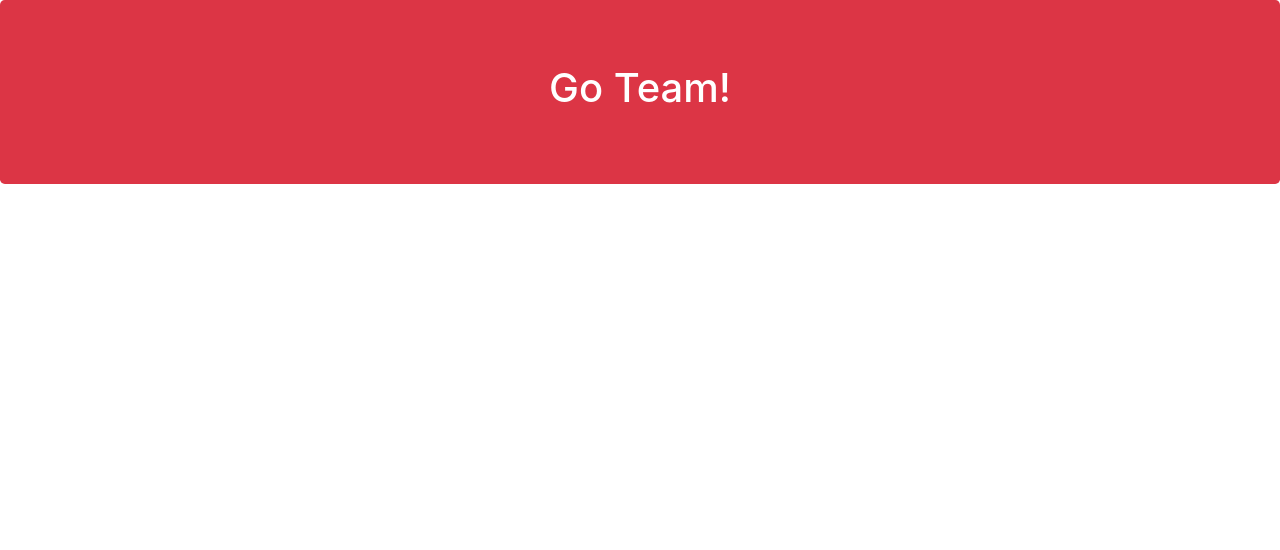
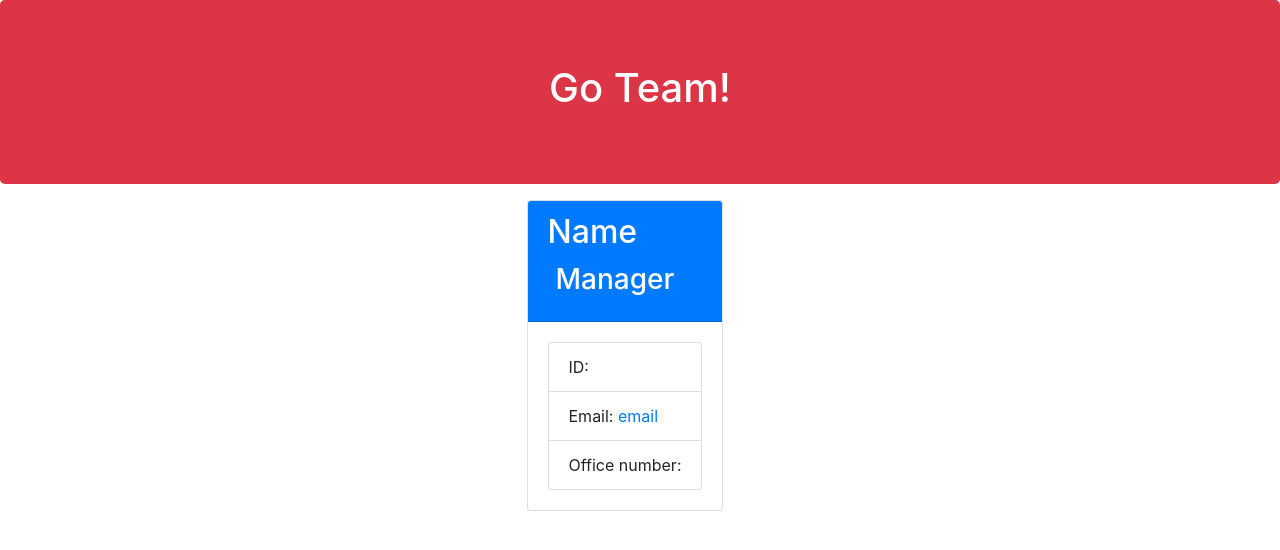
Before and after one commit to kalebritt/profile-generator-mod10, a website: page html.html in a window 1280 px wide. Drawn offline with nearby package versions, Linux system fonts and the light colour scheme.

Commit message:
manager html block in html template

```diff
--- a/html.html
+++ b/html.html
@@ -20,5 +20,19 @@
         <div class="row">
             <div class="row team-area col-12 d-flex justify-content-center">
 
+<div class="card employee-card">
+    <div class="card-header bg-primary text-white">
+        <h2 class="card-title">Name</h2>
+        <h3 class="card-title"><i class="fas fa-mug-hot mr-2"></i>Manager</h3>
+    </div>
+    <div class="card-body">
+        <ul class="list-group">
+            <li class="list-group-item">ID: </li>
+            <li class="list-group-item">Email: <a href="mailto:">email</a></li>
+            <li class="list-group-item">Office number: </li>
+        </ul>
+    </div>
+</div>
+
 </body>
 </html>
--- a/src/generateTeam.js
+++ b/src/generateTeam.js
@@ -8,7 +8,7 @@ const generateTeam = (employeeArray) => {
         <title>Document</title>
     </head>
     <body>
-    <div>as</div>
+    <div>sheesh billy bob</div>
 
     </body>
     </html>`
```
